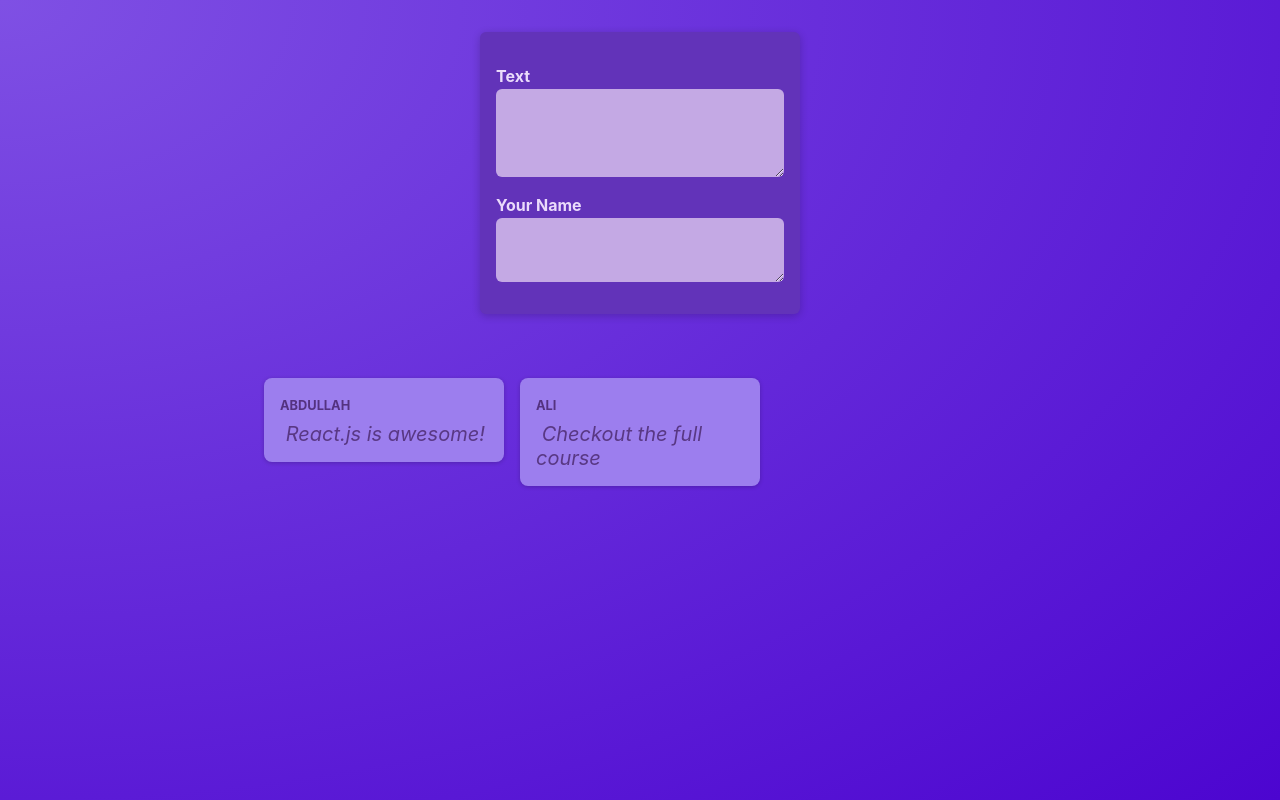
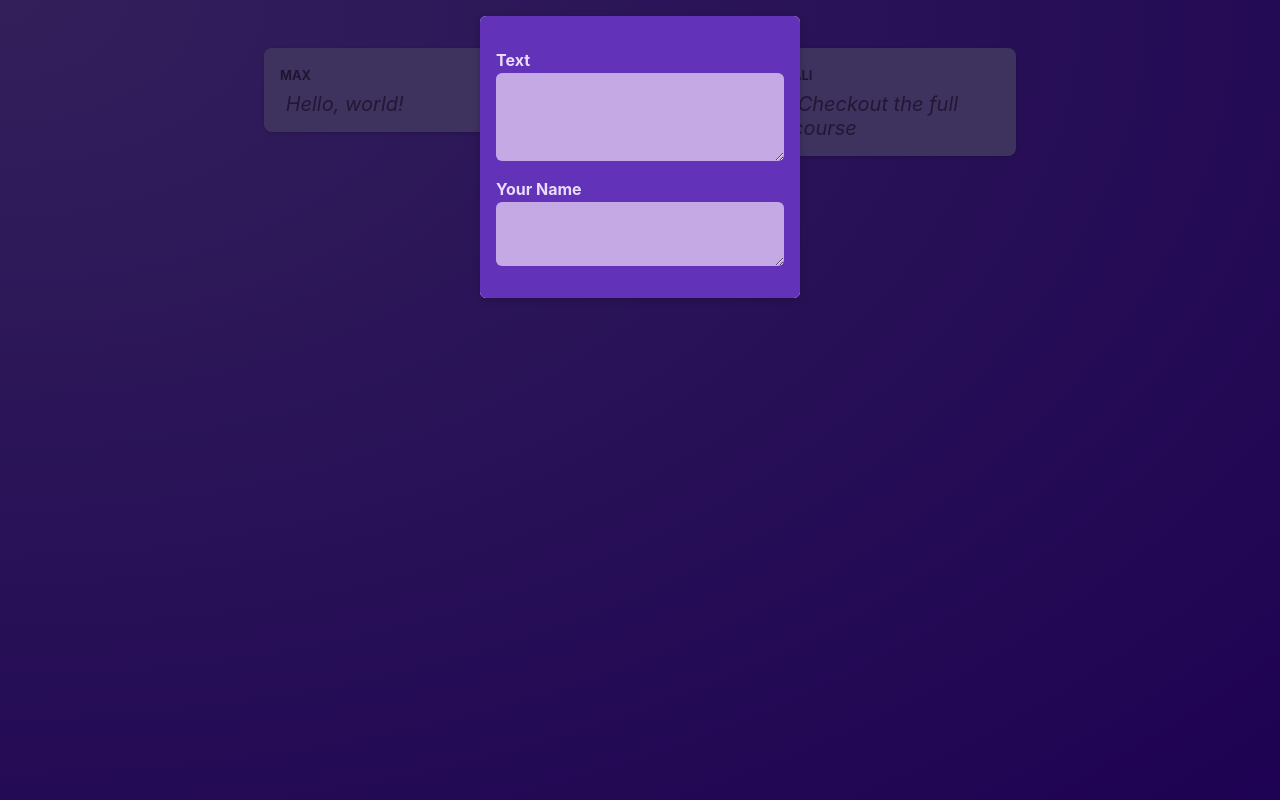
Before and after one commit to 3bd-allah/React-Poster, a React (Create React App) app: page / in a window 1280 px wide. Built offline with nearby package versions, Linux system fonts and the light colour scheme.

Commit message:
conditional rendering & dealing with children props

```diff
--- a/src/App.js
+++ b/src/App.js
@@ -2,9 +2,11 @@ import PostList from "./components/PostList";
 
 
 function App() {
-  return <main>
+  return (
+  <main>
     <PostList />
   </main>
+  )
 }
 
 export default App;
--- /dev/null
+++ b/src/components/Modal.js
@@ -0,0 +1,15 @@
+import React from 'react'
+import classes from './Modal.module.css'
+
+const Modal = ({children, onClose}) => {
+  return (
+    <>
+        <div className={classes.backdrop} onClick={onClose}></div>
+        <dialog open className={classes.modal}>
+            {children}
+        </dialog>
+    </>
+  )
+}
+
+export default Modal
--- /dev/null
+++ b/src/components/Modal.module.css
@@ -0,0 +1,18 @@
+.backdrop {
+    position: fixed;
+    top: 0;
+    left: 0;
+    width: 100%;
+    height: 100vh;
+    background-color: rgba(0, 0, 0, 0.6);
+    z-index: 1;
+  }
+
+  .modal {
+    border: none;
+    border-radius: 6px;
+    box-shadow: 0 2px 8px rgba(0, 0, 0, 0.2);
+    padding: 0;
+    overflow: hidden;
+    z-index: 1;
+  }
--- a/src/components/NewPost.js
+++ b/src/components/NewPost.js
@@ -1,24 +1,17 @@
 import classes from './NewPost.module.css'
-import React, { useEffect, useState } from 'react'
+import React from 'react'
 
-const NewPost = () => {
-
-    const[enteredBody, setEnteredBody ] = useState("")
-
-    const changeTextHandler = (event)=>{
-        setEnteredBody(event.target.value);
-    }
-
+const NewPost = (props) => {
 
   return (
     <form className={classes.form}>
         <p>
             <label htmlFor="body">Text</label>
-            <textarea id = "body" required rows={3} onChange={changeTextHandler}></textarea>
+            <textarea id = "body" required rows={3} onChange={props.onBodyChange}></textarea>
         </p>
         <p>
             <label htmlFor="name"> Your Name</label>
-            <textarea id = "name" type="text" required></textarea>
+            <textarea id = "name" type="text" required onChange={props.onAuthorChange}></textarea>
         </p>
     </form>
 )
--- a/src/components/NewPost.module.css
+++ b/src/components/NewPost.module.css
@@ -2,9 +2,9 @@
     background-color: #6233b9;
     padding: 1rem;
     width: 20rem;
-    margin: 2rem auto;
-    border-radius: 6px;
-    box-shadow: 0 2px 8px rgba(0, 0, 0, 0.2);
+    /* margin: 2rem auto; */
+    /* border-radius: 6px; */
+    /* box-shadow: 0 2px 8px rgba(0, 0, 0, 0.2); */
   }
 
   .form label {
--- a/src/components/PostList.js
+++ b/src/components/PostList.js
@@ -1,17 +1,48 @@
-import React from "react";
+import React, { useEffect, useState } from "react";
 import Post from "./Post";
 import classes from "./PostList.module.css";
 import NewPost from "./NewPost";
+import Modal from "./Modal";
 
 const PostList = () => {
+  const [enteredBody, setEnteredBody] = useState("Hello, world!");
+  const [enteredAuthor, setEnteredAuthor] = useState("Max");
+  const [modalIsVisible, setModalIsVisible] = useState(true);
+
+  const bodyChangeHandler = (event) => {
+    setEnteredBody(event.target.value);
+  };
+
+  const authorChangeHandler = (event) => {
+    setEnteredAuthor(event.target.value);
+  };
+
+  const hideModalHandler = ()=>{
+    setModalIsVisible(false);
+  }
   return (
- <>
-    <NewPost />
-    <ul className={classes.posts}>
-      <li><Post name="Abdullah" content="React.js is awesome!" /></li>
-      <li><Post name="Ali" content="Checkout the full course" /></li>
-    </ul>
-</>
+    <>
+    {modalIsVisible &&(
+
+      <Modal onClose = {hideModalHandler}>
+        <NewPost
+          onBodyChange={bodyChangeHandler}
+          onAuthorChange={authorChangeHandler}
+        />
+      </Modal>
+    )}
+      <ul className={classes.posts}>
+        <li>
+          <Post name={enteredAuthor} content={enteredBody} />
+        </li>
+        <li>
+          <Post name="Ali" content="Checkout the full course" />
+        </li>
+        <li>
+          <Post name="Ali" content="Checkout the full course" />
+        </li>
+      </ul>
+    </>
   );
 };
 
```
